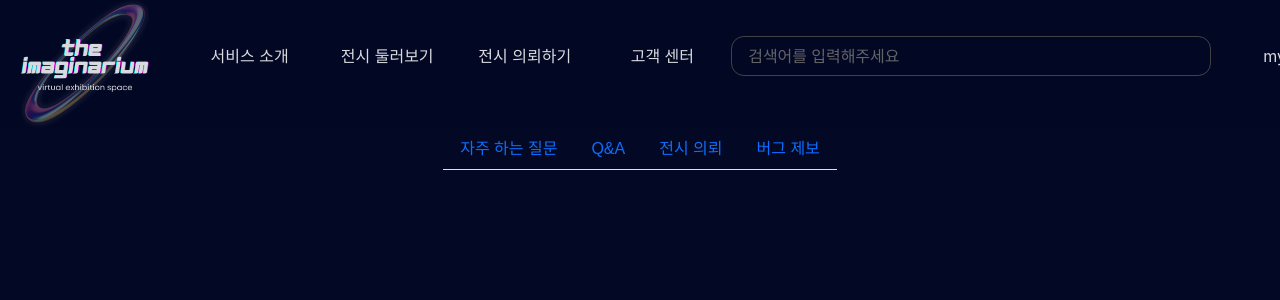
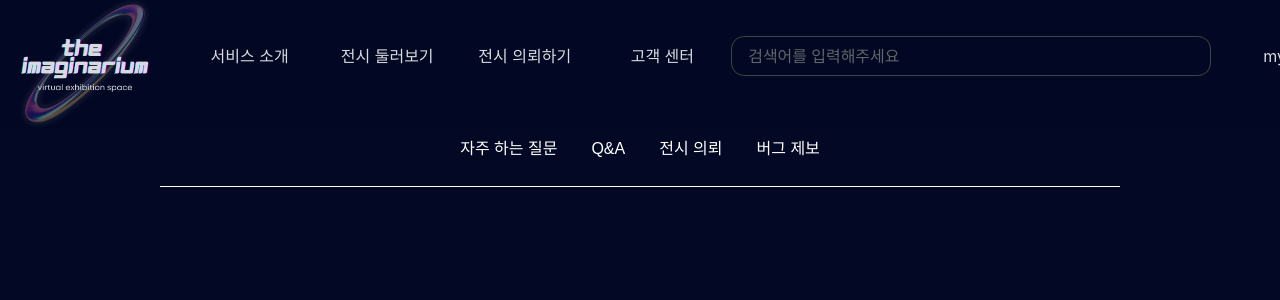
Before and after one commit to mmyona/project1, a React (Create React App) app: page /center in a window 1280 px wide. Shown: the top 300 px of the page. Built offline with nearby package versions, Linux system fonts and the light colour scheme; no server answers.

Commit message:
#16 feat : 고객 센터 서브 메뉴바 구현

```diff
--- a/src/pages/Center.js
+++ b/src/pages/Center.js
@@ -9,16 +9,16 @@ export const Center = () => {
     <CenterContainer>
       <Nav fill variant="tabs" defaultActiveKey="/home">
         <Nav.Item>
-          <Nav.Link href="/center">자주 하는 질문</Nav.Link>
+          <Nav.Link eventKey="link-1">자주 하는 질문</Nav.Link>
         </Nav.Item>
         <Nav.Item>
-          <Nav.Link eventKey="link-1">Q&A</Nav.Link>
+          <Nav.Link eventKey="link-2">Q&A</Nav.Link>
         </Nav.Item>
         <Nav.Item>
-          <Nav.Link eventKey="link-2">전시 의뢰</Nav.Link>
+          <Nav.Link eventKey="link-3">전시 의뢰</Nav.Link>
         </Nav.Item>
         <Nav.Item>
-          <Nav.Link eventKey="link-3">버그 제보</Nav.Link>
+          <Nav.Link eventKey="link-4">버그 제보</Nav.Link>
         </Nav.Item>
       </Nav>
     </CenterContainer>
@@ -30,8 +30,18 @@ const CenterContainer = styled.div`
   display: flex;
   justify-content: center;
   align-items: center;
+  border-bottom: 0.1px solid white;
 
   width: 100%;
   max-width: 960px; /* Nav 컴포넌트의 최대 너비 */
   margin: 0 auto;
+
+  &&& .nav-link {
+    color: ${theme.color.white};
+    background-color: ${theme.color.navy};
+
+    :hover {
+      color: ${theme.color.gra_blue};
+    }
+  }
 `;
```
